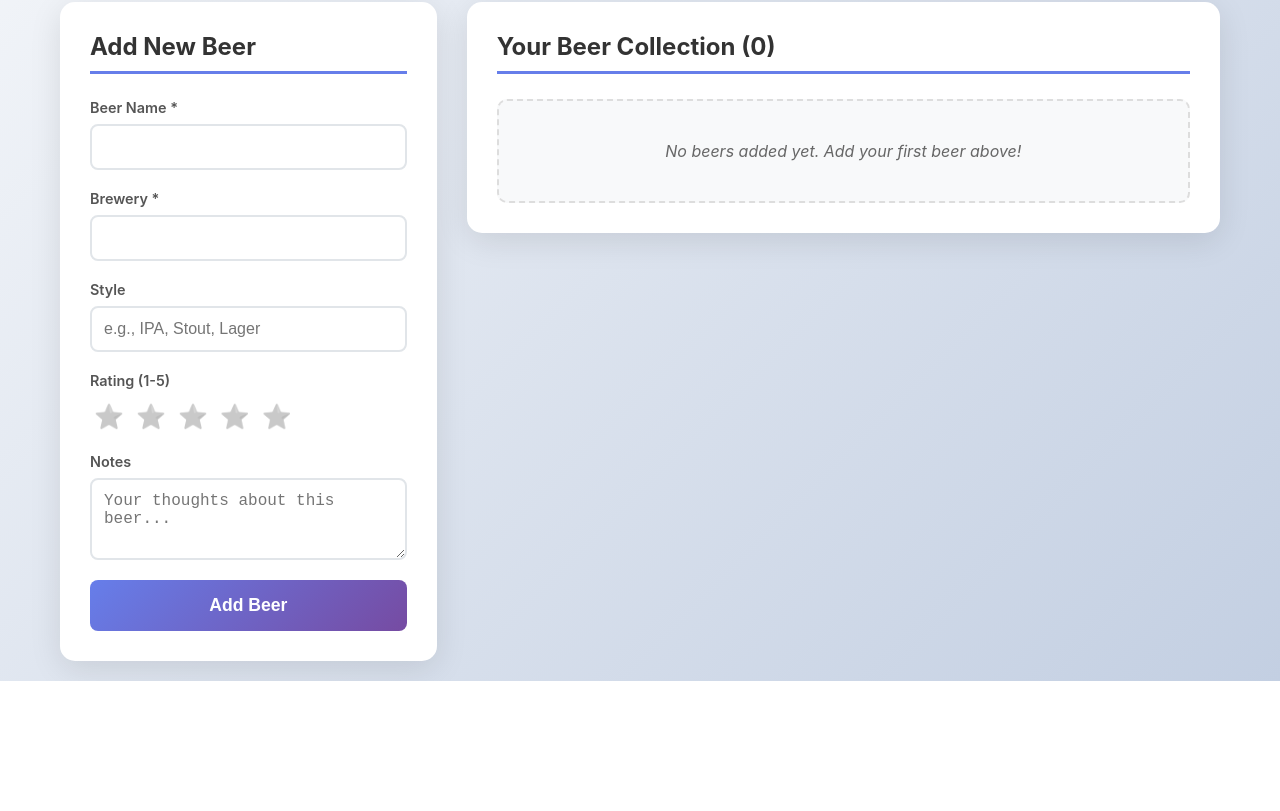
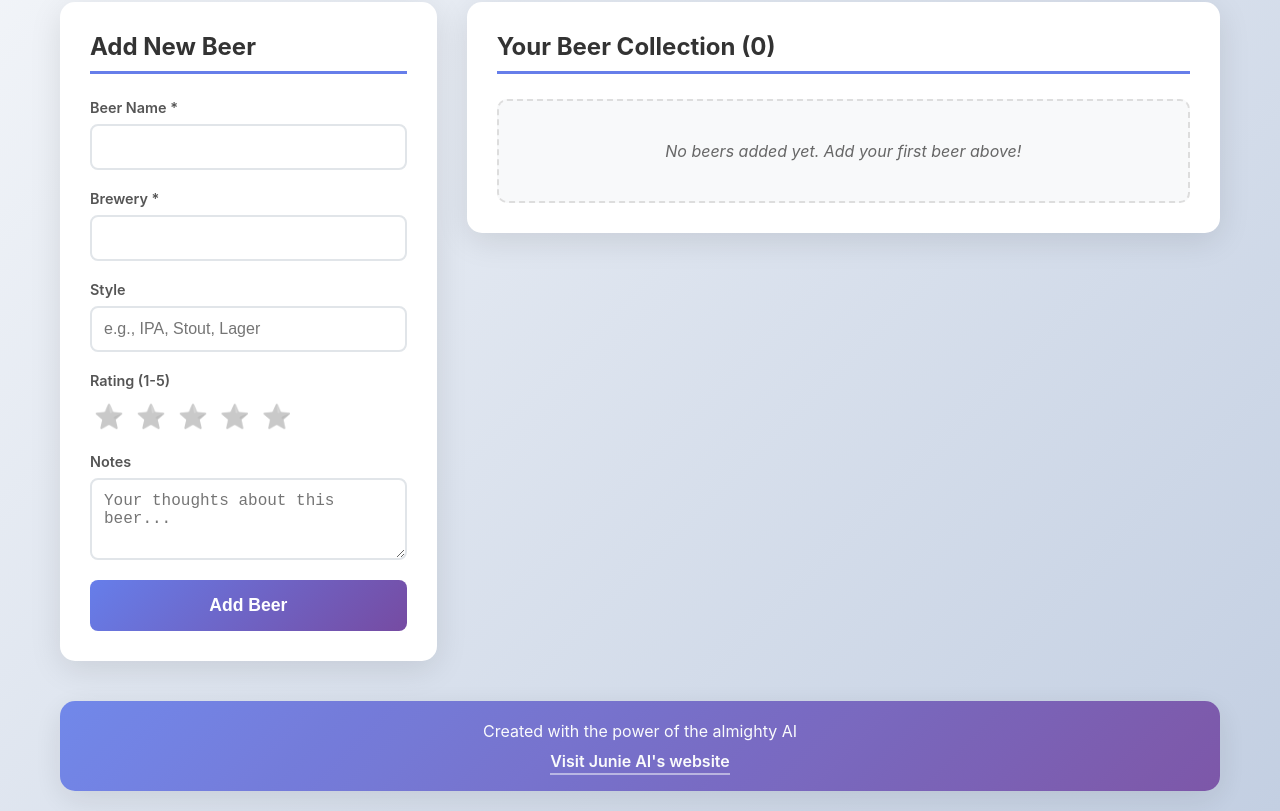
Before and after one commit to enolive/junie-beer, a React (Vite) app: page / in a window 1280 px wide. Shown: the part 201-1012 px from the top of the page. Before the commit the page ends 882 px from the top, so only its background shows below. Built offline with nearby package versions, Linux system fonts and the light colour scheme.

Commit message:
✨ include a footer

```diff
--- a/src/App.css
+++ b/src/App.css
@@ -52,6 +52,35 @@ body {
   .App-main {
     grid-template-columns: 1fr;
   }
+}
+
+.App-footer {
+  text-align: center;
+  margin-top: 40px;
+  padding: 20px;
+  background: linear-gradient(135deg, #667eea 0%, #764ba2 100%);
+  border-radius: 15px;
+  color: white;
+  box-shadow: 0 8px 32px rgba(0, 0, 0, 0.1);
+  opacity: 0.9;
+}
+
+.App-footer p {
+  margin-bottom: 10px;
+  font-size: 1rem;
+}
+
+.App-footer a {
+  color: white;
+  text-decoration: none;
+  font-weight: 600;
+  border-bottom: 2px solid rgba(255, 255, 255, 0.5);
+  padding-bottom: 2px;
+  transition: border-color 0.3s ease;
+}
+
+.App-footer a:hover {
+  border-color: white;
 }
 
 .add-beer-section {
--- a/src/App.tsx
+++ b/src/App.tsx
@@ -49,6 +49,13 @@ const App: React.FC<AppProps> = ({ dateFn }) => {
           <BeerList beers={beers} onDeleteBeer={handleDeleteBeer} />
         </section>
       </main>
+
+      <footer className="App-footer">
+        <p>Created with the power of the almighty AI</p>
+        <a href="https://www.jetbrains.com/junie" target="_blank" rel="noopener noreferrer">
+          Visit Junie AI's website
+        </a>
+      </footer>
     </div>
   )
 }
```
Also changed, not shown: 1 other file (tests, documents, lock files or other folders).
